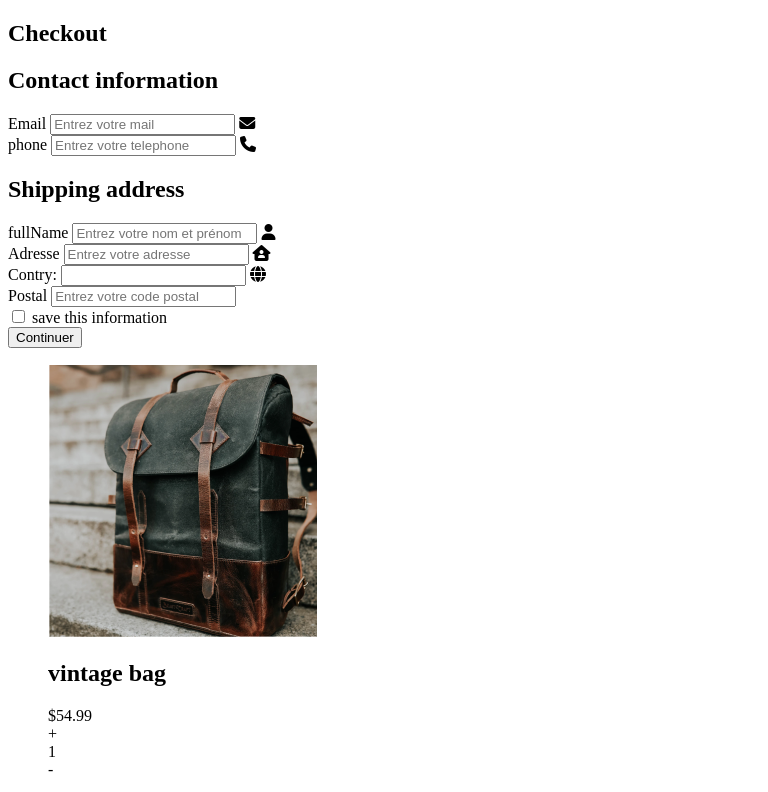
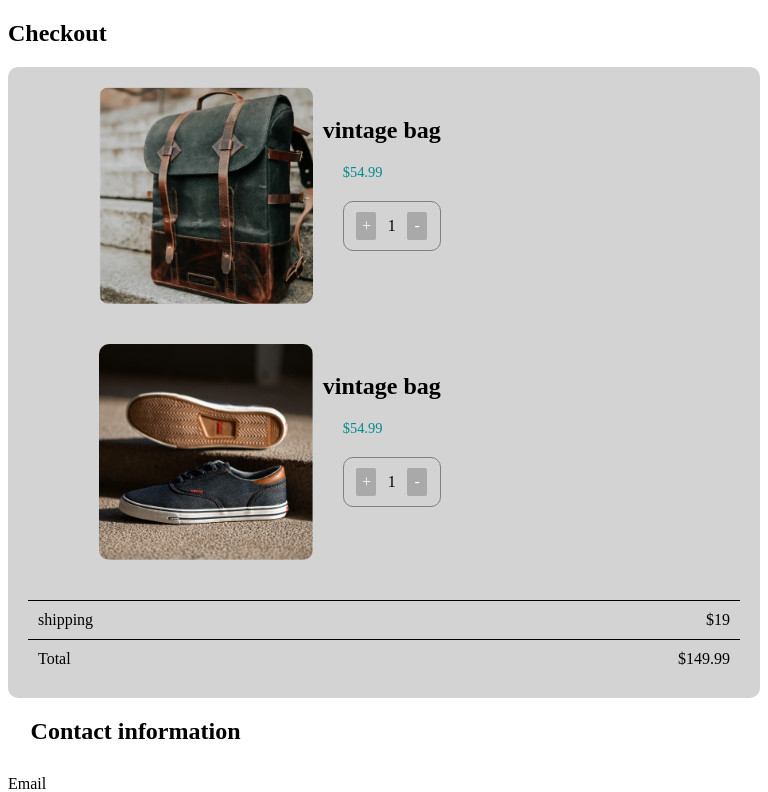
Before and after one commit to corentinnys/checkout-page, a plain HTML site: page index.html in a window 768 px wide. Shown: the top 792 px of the page. Drawn offline with Linux system fonts and the light colour scheme.

Commit message:
implementation of responsive css for screens from 410px to 768px

```diff
--- a/css/styles.css
+++ b/css/styles.css
@@ -3,21 +3,182 @@
 
 @media screen and (max-width: 409px)
 {
-    main{
-        display: flex;
-        flex-direction: column;
-    }
-    main >div:first-of-type{
-        order: 2;
 
-    }
 
 
 }
 
 @media screen and   (min-width:410px ) and  (max-width:768px ){
+    .container{
+        display: flex;
+        flex-direction: column-reverse;
+    }
+    .bg-gray {
+        background: lightgray;
+        border-radius: 10px;
+    }
+    .bg-gray div.article-one figure {
+        display: flex;
+        flex-direction: row;
+        justify-content: flex-start;
+        padding: 20px;
+        margin: 0;
+    }
 
+    .bg-gray div.article-one figure figcaption {
+       margin: 10px;
+    }
+    .bg-gray div.article-one figure img {
+        width: 30%;
+        margin-left: 10%;
+        border-radius: 10px;
+    }
+    .price {
+        width: 100%;
+        margin:0px;
+        font-size: 0.9rem;
+        font-weight: normal;
+        margin-left: 20px;
+        color: darkcyan;
+    }
+    .counter{
+        border: grey 1px solid;
+        border-radius: 10px;
+        display: flex;
+        justify-content: space-around;
+        margin-left: 20px;
+        margin-top: 20px;
+        padding: 10px;
+    }
+    .number{
+        padding: 5px;
+        width: 10px;
+        text-align: center;
+        vertical-align: center;
+    }
+    .minus,.plus{
+        padding: 5px;
+        width: 10px;
+        text-align: center;
+        border-radius: 2px;
+        color: white;
+        vertical-align: center;
+        background: darkgrey;
+    }
+    .finalPrice{
+        padding: 20px;
+        position: relative;
 
+    }
+    .finalPrice div:first-child{
+        display: flex;
+        justify-content: space-between;
+        padding-bottom: 10px;
+        border-bottom: 1px solid black;
+        border-top: 1px solid black;
+        padding: 10px;
+    }
+    .finalPrice div:last-child{
+        display: flex;
+        justify-content: space-between;
+        padding-bottom: 10px;
+        padding: 10px;
+    }
+    .p-relative{
+        position: relative;
+    }
+    i:not(i.middle){
+        position: absolute;
+        left: 70%;
+        top: 60%;
+    }
+    i.middle{
+        position: absolute;
+        top:60%;
+        left: 70%;
+    }
+    label{
+        display: block;
+        width: 100%;
+        width: 100%;
+        padding-bottom: 0px;
+    }
+    input{
+        width: 90%;
+        display: block;
+        outline: none;
+        padding: 10px;
+        border-radius: 5px;
+        border: 1px solid black;
+        /*margin:auto;*/
+        /*margin: 0;*/
+        font-size: 1.2rem;
+    }
+    i:not(i.middle){
+        position: absolute;
+        left: 85%;
+        top: 60%;
+    }
+    i.middle{
+        position: absolute;
+        top:65%;
+        left: 85%;
+    }
+    .d-flex{
+        display: flex;
+        flex-direction: row;
+        justify-content:space-between;
+    }
+    .codePostal{
+        position: relative;
+        left: -42px;
+    }
+    .d-flex input{
+        margin: 0px;
+    }
+
+    button{
+        padding-top: 10px;
+        padding-bottom: 10px;
+        font-size: 1.5rem;
+        width: 25%;
+        background: orange;
+        color: white;
+        position: relative;
+        left: 70%;
+        border: none ;
+        border-radius: 10px;
+    }
+    label{
+        display: block;
+        width: 100%;
+        padding-bottom: 10px;
+        padding-top: 10px;
+    }
+
+    .checkbox{
+        padding: 10px;
+        display: flex;
+        justify-content: flex-start;
+
+    }
+    .checkbox label{
+
+        position: relative;
+        left: -4%;
+        top:-5px;
+        font-size: 1.2em;
+    }
+    .checkbox input{
+        margin-left: 20px;
+        display: block;
+        width: 10%;
+        position: relative;
+        left: -4%;
+    }
+    .c-gray{
+        margin-left: 3%;
+    }
 
 }
 @media screen and    (min-width:768px ) and (max-width: 1024px)
--- a/index.html
+++ b/index.html
@@ -37,7 +37,7 @@
                         <input type="text" placeholder="Entrez votre adresse">
                         <i class="fa-solid fa-house-user"></i>
                     </div>
-                    <div class="d-flex" style="width: 86%">
+                    <div class="d-flex" >
                         <div class="p-relative">
                             <label for="ice-cream-choice">Contry:</label>
                             <input list="ice-cream-flavors" id="ice-cream-choice" name="ice-cream-choice">
@@ -48,7 +48,7 @@
                             </datalist>
                             <i class="fa-solid fa-globe middle"></i>
                         </div>
-                        <div>
+                        <div class="codePostal">
                             <label>Postal</label>
                             <input type="text" placeholder="Entrez votre code postal">
                         </div>
```
